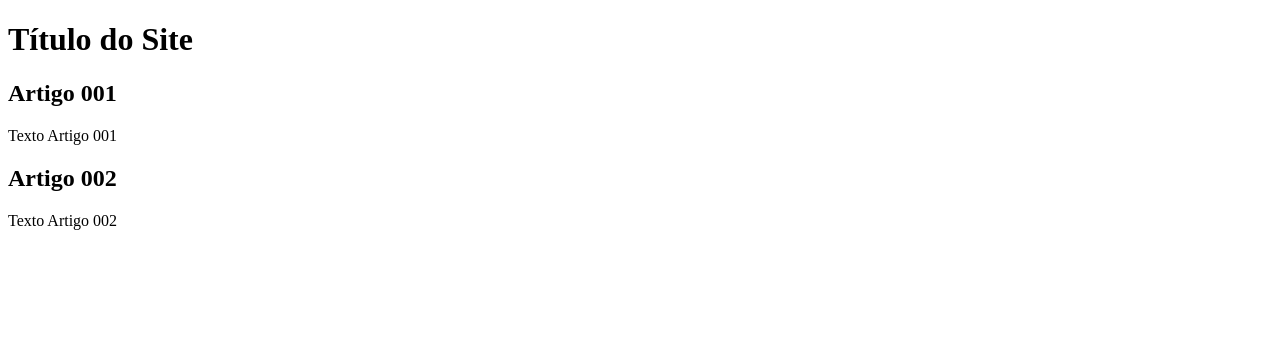
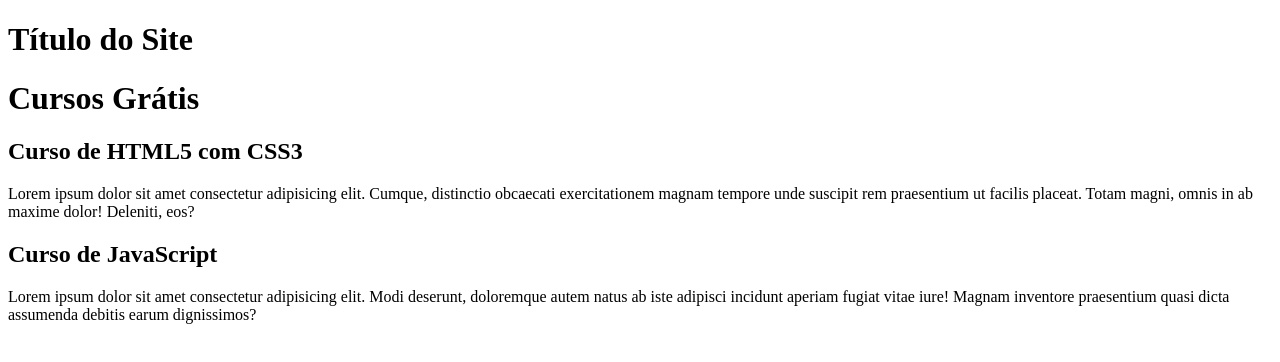
Before and after one commit to giovannarbr/projeto-site, a plain HTML site: page index.html in a window 1280 px wide. Drawn offline with Linux system fonts and the light colour scheme.

Commit message:
comecei a escrever o conteúdo

```diff
--- a/index.html
+++ b/index.html
@@ -9,14 +9,15 @@
     <main>
         <header>
             <h1>Título do Site</h1>
+            <h1>Cursos Grátis</h1>
         </header>
         <article>
-            <h2>Artigo 001</h2>
-            <p>Texto Artigo 001</p>
+            <h2>Curso de HTML5 com CSS3</h2>
+            <p>Lorem ipsum dolor sit amet consectetur adipisicing elit. Cumque, distinctio obcaecati exercitationem magnam tempore unde suscipit rem praesentium ut facilis placeat. Totam magni, omnis in ab maxime dolor! Deleniti, eos?</p>
         </article>
         <article>
-            <h2>Artigo 002</h2>
-            <p>Texto Artigo 002</p>
+            <h2>Curso de JavaScript</h2>
+            <p>Lorem ipsum dolor sit amet consectetur adipisicing elit. Modi deserunt, doloremque autem natus ab iste adipisci incidunt aperiam fugiat vitae iure! Magnam inventore praesentium quasi dicta assumenda debitis earum dignissimos?</p>
         </article>
     </main>
 </body>
```
